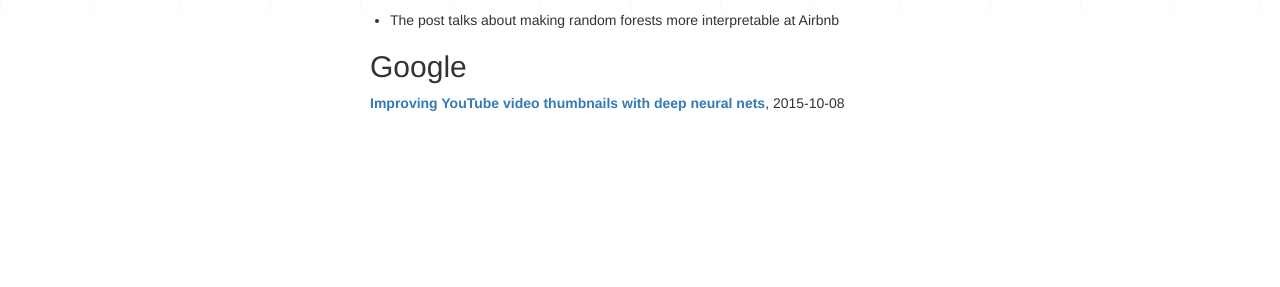
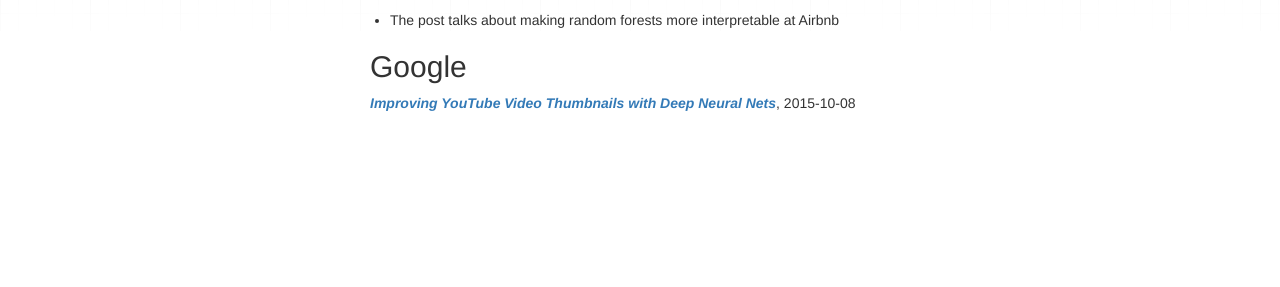
Before and after one commit to ChicagoBoothML/MachineLearning_Fall2015, an MkDocs documentation site: the page built from docs/Applications.md, in a window 1280 px wide. Shown: the part 275-562 px from the top of the page. Built offline with MkDocs 1.6.1, drawn with Linux system fonts in a browser that asks for light colours; nearby versions of some CDN libraries; old or Windows-style settings are respelled for this version of MkDocs.

Commit message:
minor edit

```diff
--- a/docs/Applications.md
+++ b/docs/Applications.md
@@ -10,4 +10,4 @@
 
 ## Google
 
-[**Improving YouTube video thumbnails with deep neural nets**](http://youtube-eng.blogspot.com/2015/10/improving-youtube-video-thumbnails-with_8.html), 2015-10-08
+[**_Improving YouTube Video Thumbnails with Deep Neural Nets_**](http://youtube-eng.blogspot.com/2015/10/improving-youtube-video-thumbnails-with_8.html), 2015-10-08
```
